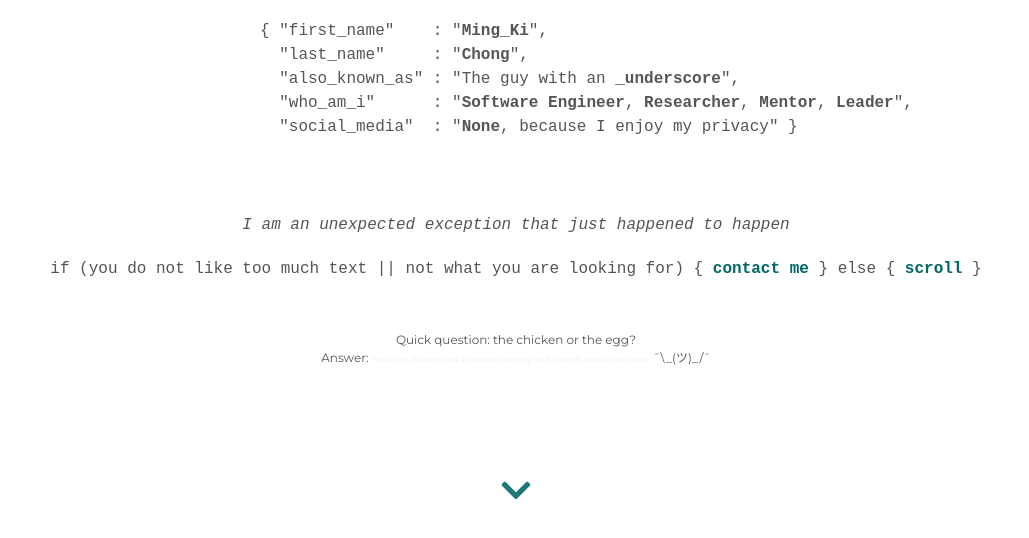
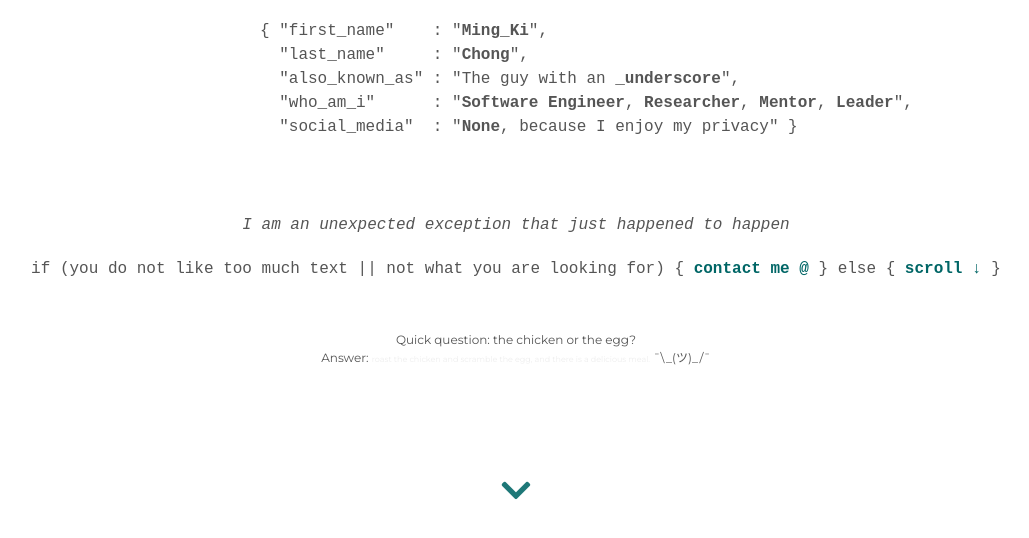
Before and after one commit to mingkichong/mingkichong.github.io, a Jekyll site: the page built from index.html, in a window 1280 px wide and 900 px high, scrolled down 1061 px. Shown: the top 538 px of the window, without its empty margins (124-1153 px from the left). Built offline with Jekyll 4.4.1, drawn with Linux system fonts in a browser that asks for light colours.

Commit message:
update contact statement in summary

```diff
--- a/_includes/summary.html
+++ b/_includes/summary.html
@@ -17,7 +17,7 @@
 </div>
 
 <div class="about_details">
-  <pre class="about_user_description_want_more">if (you do not like too much text || not what you are looking for) { <span id="about_link"><a href="mailto:{{site.email_address}}">contact me</a></span> } else { <span class="icon" id="about_link"><a href="#about" data-scroll>scroll</a></span> }</pre>
+  <pre class="about_user_description_want_more">if (you do not like too much text || not what you are looking for) { <span id="about_link"><a href="mailto:{{site.email_address}}">contact me &#64;</a></span> } else { <span class="icon" id="about_link"><a href="#about" data-scroll>scroll &darr;</a></span> }</pre>
 </div>
 
 <div class="about_details" id="about_question">
```
